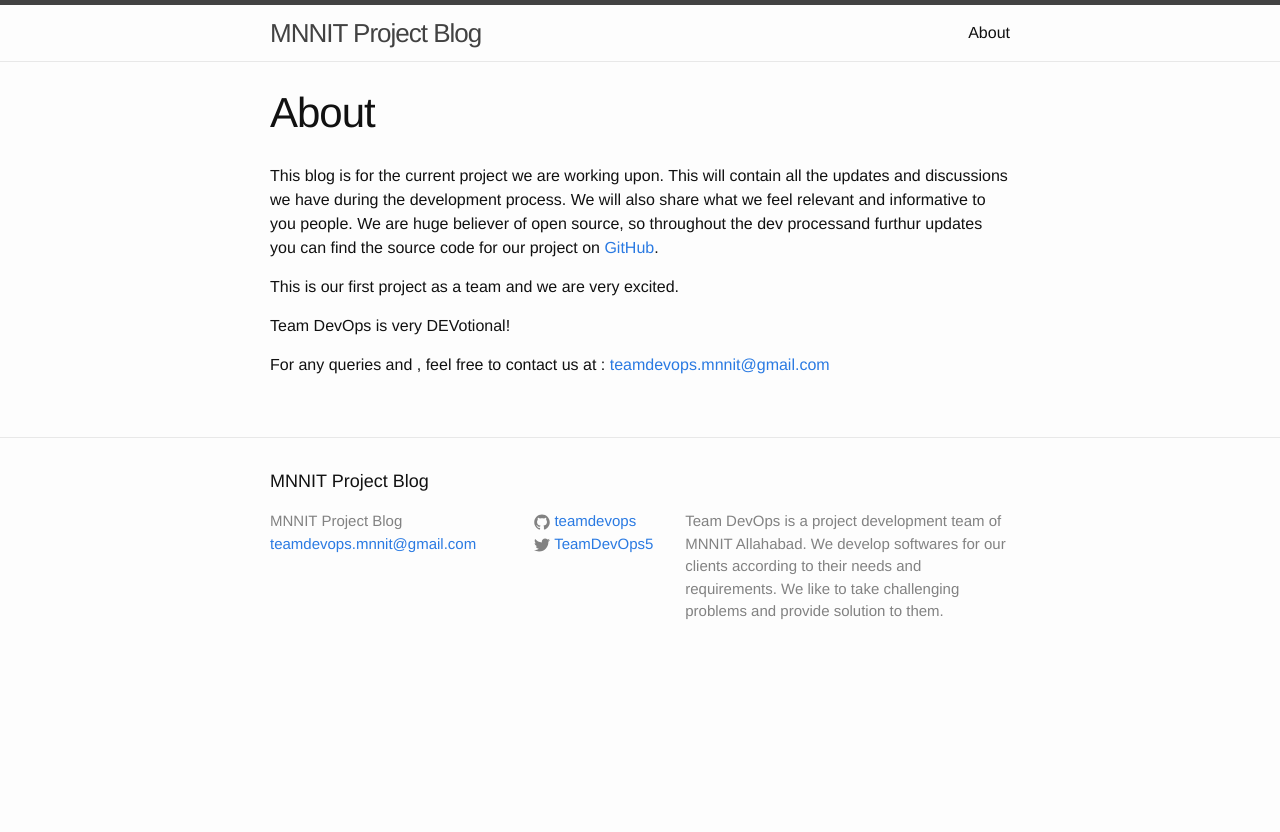
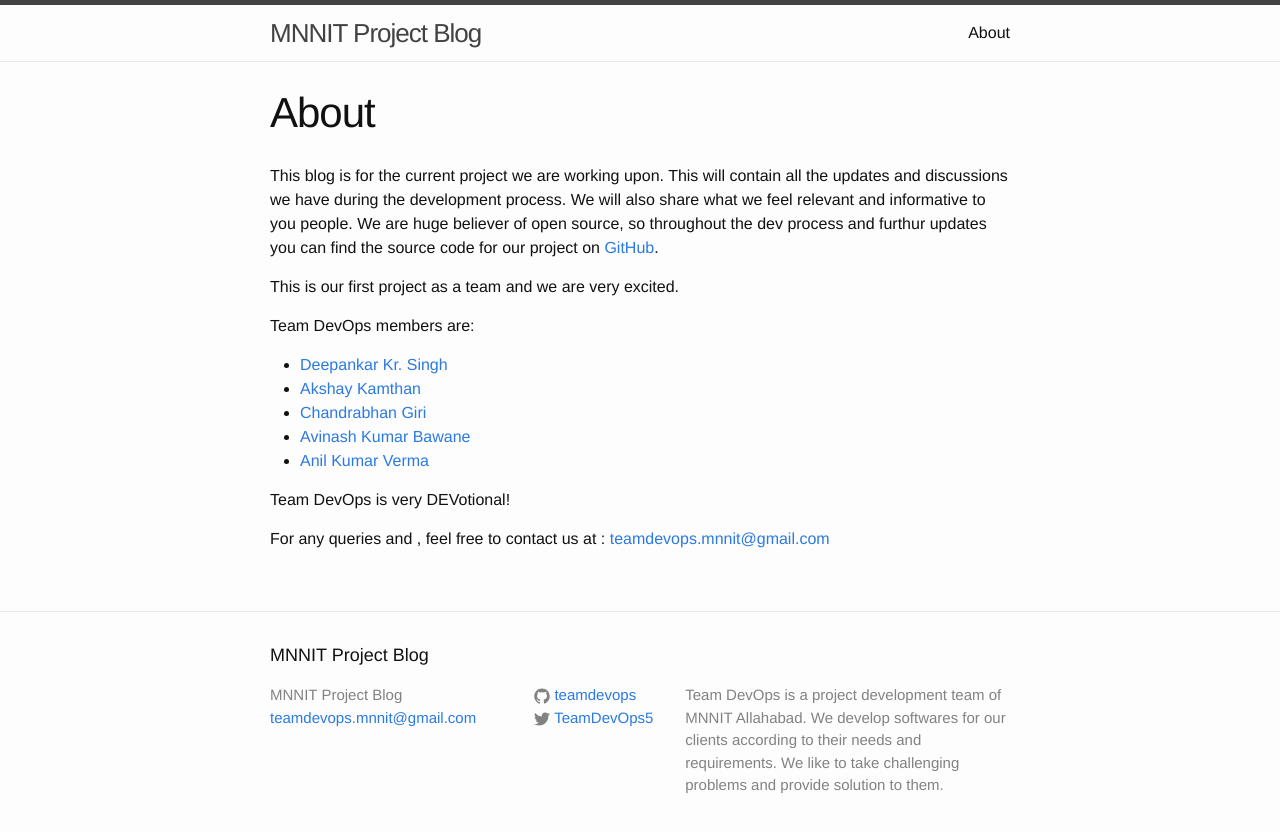
Before and after one commit to teamdevops/teamdevops.github.io, a Jekyll site: the page built from about.md, in a window 1280 px wide. Shown: the top 832 px of the page. Built offline with Jekyll 4.4.1, drawn with Linux system fonts in a browser that asks for light colours.

```diff
--- a/_posts/2015-01-12-the-beginning.markdown
+++ b/_posts/2015-01-12-the-beginning.markdown
@@ -17,7 +17,7 @@ To start with, we, DevOps, are a team of 5 students pursuing B.Tech in Informati
 
 This blog is dedicated to the project we are working upon currently. This is a college project and we are working under the mentorship of Professor [M.M.Gore][M.M.Gore]. This blog will contain all the updates and happenings throughout the development process of our project.
 
-We were allotted our mentor to the project on JAN 9th, 2015. On 12th of Janurary, we met Gore Sir to introduce our team and to seek his guidance. We shared lots of information and ideas regarding the development process a project goes through, the key phase being the INCEPTION PHASE. Sir gave us full freedom to think upon a good project idea to work upon and scheduled the next meet on 19th Jan. To help us develop our thought process sir provided us each with various magazines and books, including [Distributed Computing and Internet Technology][icdcit], Communications of ACM ,Simulation and Modeling etc. This helped us how the software industry works and what is the thought process they go through before taking upon a project.
+We were allotted our mentor to the project on JAN 9th, 2015. On 12th of Janurary, we met Gore Sir to introduce our team and to seek his guidance. We exchanged lots of information and ideas regarding the development process a project goes through, the key phase being the INCEPTION PHASE. Sir gave us full freedom to think upon a good project idea to work upon and scheduled the next meet on 19th Jan. To help us develop our thought process sir provided us each with various magazines and books, including [Distributed Computing and Internet Technology][icdcit], Communications of ACM ,Simulation and Modeling etc. This helped us figure out how the software industry works and what is the thought process they go through before taking upon a project.
 
 <h1> Inception Phase </h1>
 
--- a/about.md
+++ b/about.md
@@ -5,11 +5,27 @@ permalink: /about/
 ---
 
 This blog is for the current project we are working upon. This will contain all the updates and discussions we have during the development process. We will also share what we feel relevant and informative to you people.
-We are huge believer of open source, so throughout the dev processand furthur updates you can find the source code for our project on [GitHub](https://www.github.com/teamdevops).
+We are huge believer of open source, so throughout the dev process and furthur updates you can find the source code for our project on [GitHub](https://www.github.com/teamdevops).
+
+
 
 This is our first project as a team and we are very excited.
+
+Team DevOps members are:
+
+* [Deepankar Kr. Singh][depp1993]
+* [Akshay Kamthan][Akamthan]
+* [Chandrabhan Giri][cbgiri]
+* [Avinash Kumar Bawane][avinashbawane]
+* [Anil Kumar Verma][anil23416]
 
 Team DevOps is very DEVotional!
 
 For any queries and , feel free to contact us at :
 [teamdevops.mnnit@gmail.com](mailto:teamdevops.mnnit@gmail.com)
+
+[depp1993]: https://www.github.com/depp1993
+[Akamthan]: https://www.github.com/Akamthan
+[cbgiri]: https://www.github.com/cbgiri
+[avinashbawane]: https://www.github.com/avinashbawane
+[anil23416]: https://www.github.com/anil23416
```
Also changed, not shown: _posts/2015-01-19-we-got-it-zeroed.markdown (added, +25 -0 lines).
